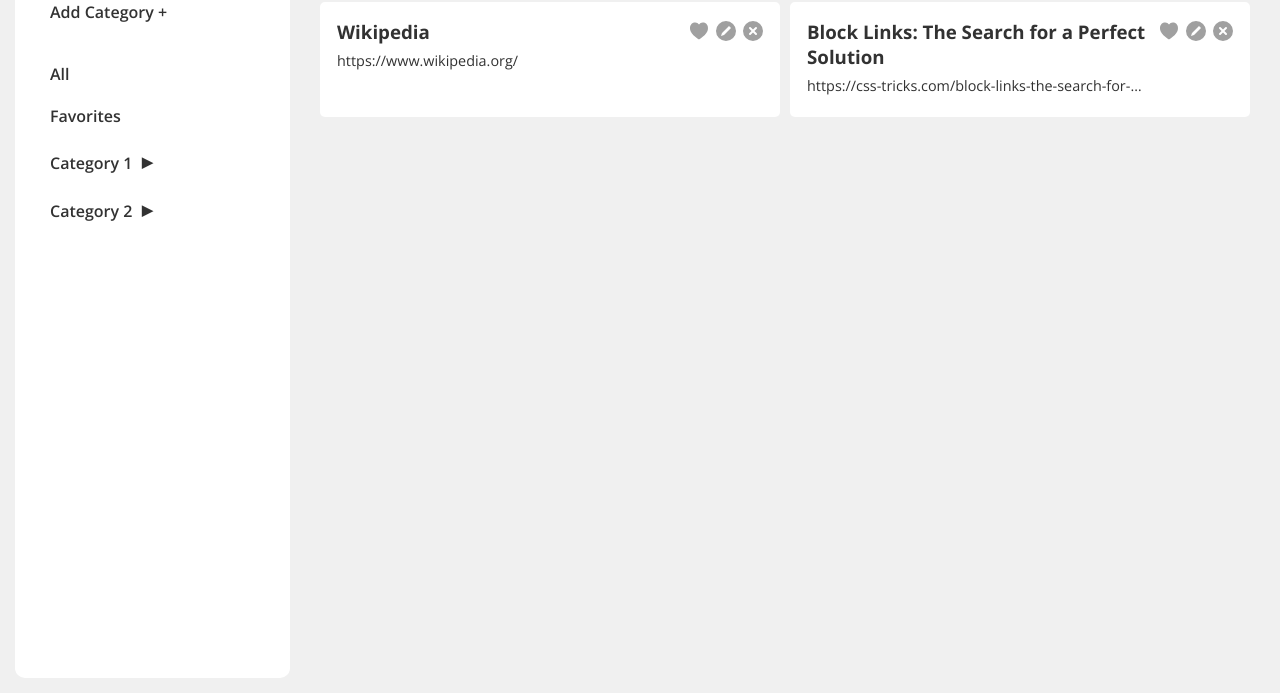
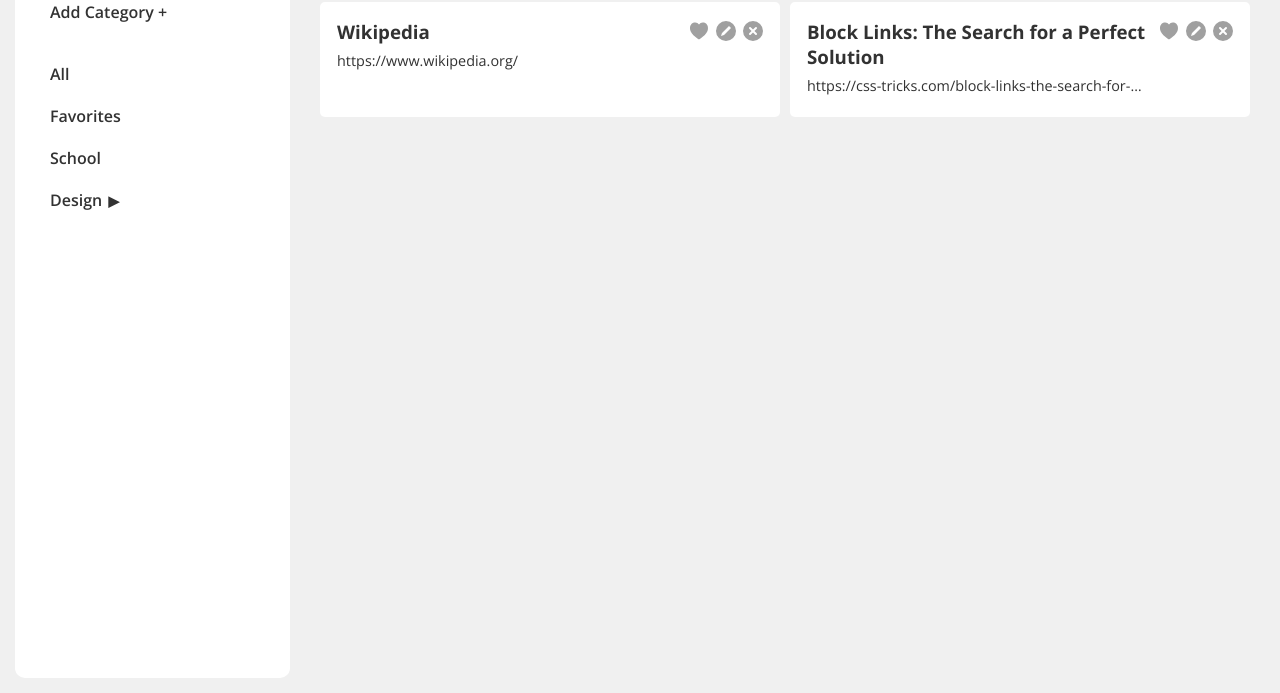
Before and after one commit to n-dett/bookmark-manager, a website built with webpack: page src/template.html in a window 1280 px wide. Shown: the part 107-800 px from the top of the page. Built offline with nearby package versions, Linux system fonts and the light colour scheme; a web font is replaced by a local one.

Commit message:
Add category buttons dynamically

```diff
--- a/src/Category.js
+++ b/src/Category.js
@@ -1,7 +1,14 @@
 class Category {
+    static categoriesArr = [];
+
     constructor(name) {
         this._name = name;
         this._subcategoriesArr = [];
+        Category.categoriesArr.push(this);
+    }
+
+    static getAllCategories() {
+        return Category.categoriesArr;
     }
 
     addSubcategory(subcategory) {
@@ -20,3 +27,12 @@
     get name() {return this._name;}
     get subcategoriesArr() {return this._subcategoriesArr;}
 }
+
+
+const schoolCategory = new Category("School");
+
+const designCategory = new Category("Design");
+designCategory.addSubcategory("Fonts");
+designCategory.addSubcategory("Inspiration");
+
+export { Category }
--- a/src/event-listeners.js
+++ b/src/event-listeners.js
@@ -2,19 +2,29 @@
 import bookmarkStore from "./bookmarkStore";
 
 function accordionListener() {
-    const carets = document.querySelectorAll('.caret');
-    carets.forEach(caret => {
-        caret.addEventListener('mousedown', function(e) {
+    // Add event to document so new buttons will have event
+    document.addEventListener('click', function(e) {
+        const caret = e.target.closest('.caret');
+        if(caret) {
+            console.log(`caret: ${caret}`);
+            e.stopPropagation();
+
             const categoryBtn = caret.closest('.category-btn');
-            const subCatList = categoryBtn.nextElementSibling;
+            console.log(`categoryBtn: ${categoryBtn}`);
+
+
+            const subcatList = categoryBtn.nextElementSibling;
+
+            console.log(`subCatList: ${subcatList}`);
+
 
             // If there are no subcategories under the caret, don't add event listener
-            if(!subCatList) return;
+            if(!subcatList) return;
 
             // Toggle visibility of the subcategories
-            toggleSubcatVisibility(subCatList, caret);
-        })
-    });
+            toggleSubcatVisibility(subcatList, caret);
+        }
+    })
 }
 
 
--- a/src/index.js
+++ b/src/index.js
@@ -10,12 +10,16 @@
     deleteBookmarkListener
 } from "./event-listeners";
 
-import { displayCards } from "./update-UI";
+import { displayCards, displayCategoryBtns } from "./update-UI";
+
+import { Category } from "./Category";
 
 // Add all event listeners
 
 document.addEventListener("DOMContentLoaded", () => {
+    // Display dynamic elements
     displayCards();
+    displayCategoryBtns(Category.categoriesArr);
 
     // Card element listeners
     heartIconListener();
--- a/src/styles.css
+++ b/src/styles.css
@@ -55,6 +55,17 @@
     cursor: pointer;
 }
 
+.category-btns-container {
+    width: 100%;
+}
+
+.category-btn {
+    width: 100%;
+    display: flex;
+    align-items: center;
+    height: 32px;
+}
+
 .category-btn, #add-category-btn {
     margin: 0 0 10px 0;
 }
@@ -68,6 +79,7 @@
     padding: 4px;
     font-size: 1.3rem;
 }
+
 
 .subcategory {
     margin: 0 0 10px 0
@@ -104,6 +116,7 @@
     flex-direction: column;
     list-style-type: none;
 }
+
 
 .subcategory-btn {
     font-size: .9rem;
@@ -288,7 +301,7 @@
     line-height: 1.8rem;
 }
 
-#category-container {
+#category-heading-container {
     display: flex;
     gap: 10px;
 }
--- a/src/template.html
+++ b/src/template.html
@@ -13,6 +13,7 @@
         <nav id="category-nav">
             <button class="category-btn category-name static">All</button>
             <button class="category-btn category-name static">Favorites</button>
+            <!-- <div class="category-btns-container">
                 <button class="category-btn">
                     <span class="category-name">Category 1</span>
                     <span class="caret">&#9656</span>
@@ -22,17 +23,20 @@
                     <button class="subcategory-btn">Subcategory 2</button>
                     <button class="subcategory-btn">Subcategory 3</button>
                 </ul>
+            </div>
+            <div class="category-btns-container">
                 <button class="category-btn">
                     <span class="category-name">Category 2</span>
                     <span class="caret">&#9656</span>
                 </button>
+            </div> -->
         </nav>
     </div>
 
     <!-- Main Content -->
     <div id="main-content">
         <div id="main-content-header">
-            <div id="category-container">
+            <div id="category-heading-container">
                 <button id="delete-category-btn">
                     <svg xmlns="http://www.w3.org/2000/svg" viewBox="0 0 24 24">
                         <path d="M12,2A10,10,0,1,0,22,12,10,10,0,0,0,12,2Zm3.707,12.293a1,1,0,1,1-1.414,1.414L12,13.414,9.707,15.707a1,1,0,0,1-1.414-1.414L10.586,12,8.293,9.707A1,1,0,0,1,9.707,8.293L12,10.586l2.293-2.293a1,1,0,0,1,1.414,1.414L13.414,12Z"/></svg>
--- a/src/update-UI.js
+++ b/src/update-UI.js
@@ -124,40 +124,56 @@
 }
 
 
-// function displayCategoryBtns(categoriesArr) {
-//     // Clear current dynamic buttons
-//     const dynamicBtns = document.querySelectorAll('.category-btn:not(.static)');
-//     dynamicBtns.forEach(btn => btn.remove());
+function displayCategoryBtns(categoriesArr) {
+    // Clear current dynamic buttons
+    const dynamicBtns = document.querySelectorAll('.category-btn:not(.static)');
+    dynamicBtns.forEach(btn => btn.remove());
 
-//     // Append categories
-//     const categoryNav = document.getElementById('category-nav')
+    // Append categories
+    const categoryNav = document.getElementById('category-nav')
 
-//     categoriesArr.forEach(category => {
-//         const categoryBtn = document.createElement('button');
-//         categoryBtn.classList.add('category-btn');
+    categoriesArr.forEach(category => {
+        // Create category buttons container
+        const categoryBtnsContainer = document.createElement('div');
+        categoryBtnsContainer.classList.add('category-btns-container');
+        categoryNav.appendChild(categoryBtnsContainer);
 
-//         const categoryText = document.createElement('span');
-//         categoryText.textContent = category.name;
+        // Create category button
+        const categoryBtn = document.createElement('button');
+        categoryBtn.classList.add('category-btn');
 
-//         categoryBtn.appendChild(categoryText);
-//         categoryNav.appendChild(categoryBtn);
+        const categoryText = document.createElement('span');
+        categoryText.classList.add('category-name');
+        categoryText.textContent = category.name;
 
-//         // If the category has subcategories
-//         if(category.subcategoriesArr.length) {
-//             const caret = document.createElement('span');
-//             caret.innerHTML= '&#9656';
-//             categoryBtn.appendChild(caret);
+        categoryBtn.appendChild(categoryText);
+        categoryBtnsContainer.appendChild(categoryBtn);
 
-//             const subcategoryList = document.createElement('ul');
-//             subcategoryList.classList.add('subcategory-list');
-//             subcategoryList.classList.add('hidden');
+        // If the category has subcategories
+        if(category.subcategoriesArr.length) {
+            // Add caret
+            const caret = document.createElement('span');
+            caret.classList.add('caret');
+            caret.innerHTML= '&#9656';
+            categoryBtn.appendChild(caret);
 
-//             category.subcategoriesArr.forEach(subcategory => {
-//                 const subcategoryBtn =
-//             })
-//         }
-//     });
-// }
+            // Create subcategories list
+            const subcategoryList = document.createElement('ul');
+            subcategoryList.classList.add('subcategory-list');
+            subcategoryList.classList.add('hidden');
+
+            category.subcategoriesArr.forEach(subcategory => {
+                const subcategoryBtn = document.createElement('button');
+                subcategoryBtn.classList.add('subcategory-btn');
+                // subcategory is a string
+                subcategoryBtn.textContent = subcategory;
+                subcategoryList.appendChild(subcategoryBtn);
+            })
+
+            categoryBtnsContainer.appendChild(subcategoryList);
+        }
+    });
+}
 
 
-export { toggleSubcatVisibility, toggleHeartIcon, toggleModal, displayCards }
+export { toggleSubcatVisibility, toggleHeartIcon, toggleModal, displayCards, displayCategoryBtns }
```
Lines whose indentation alone changed are shown as unchanged.
